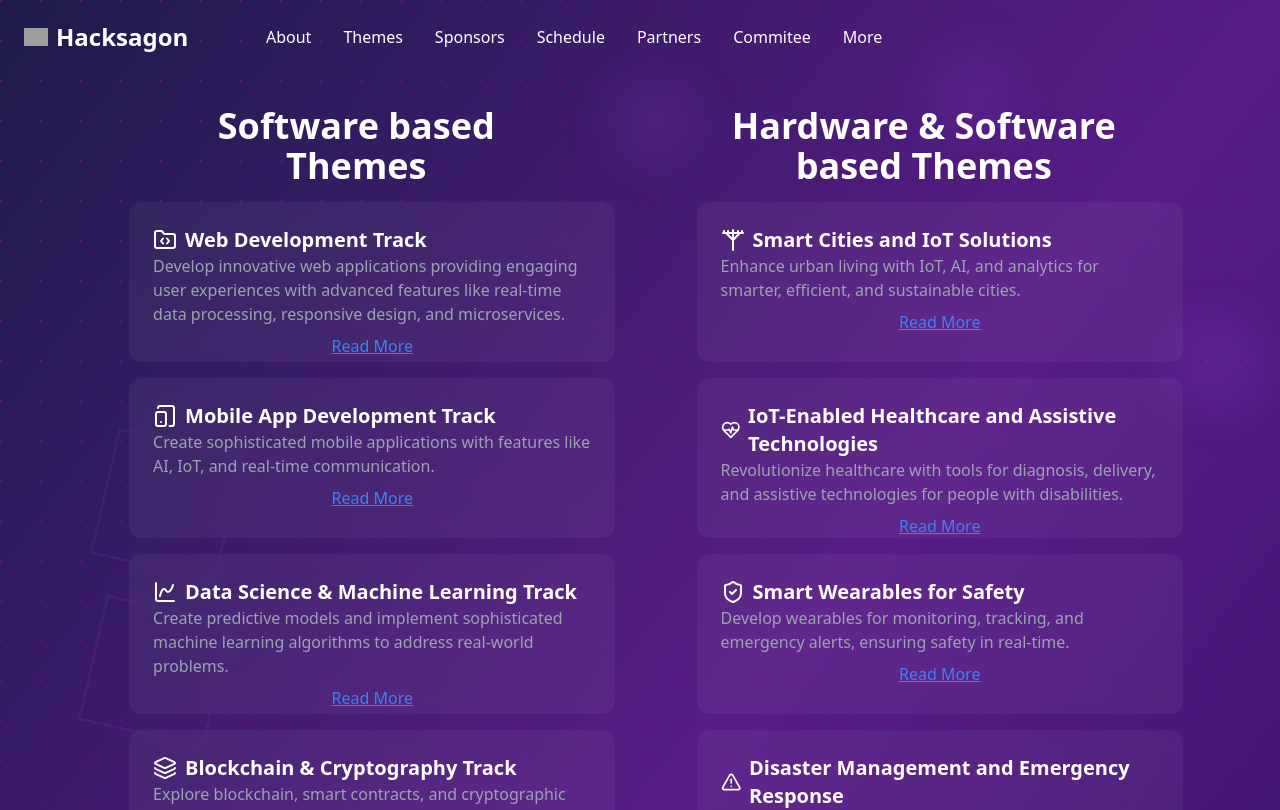
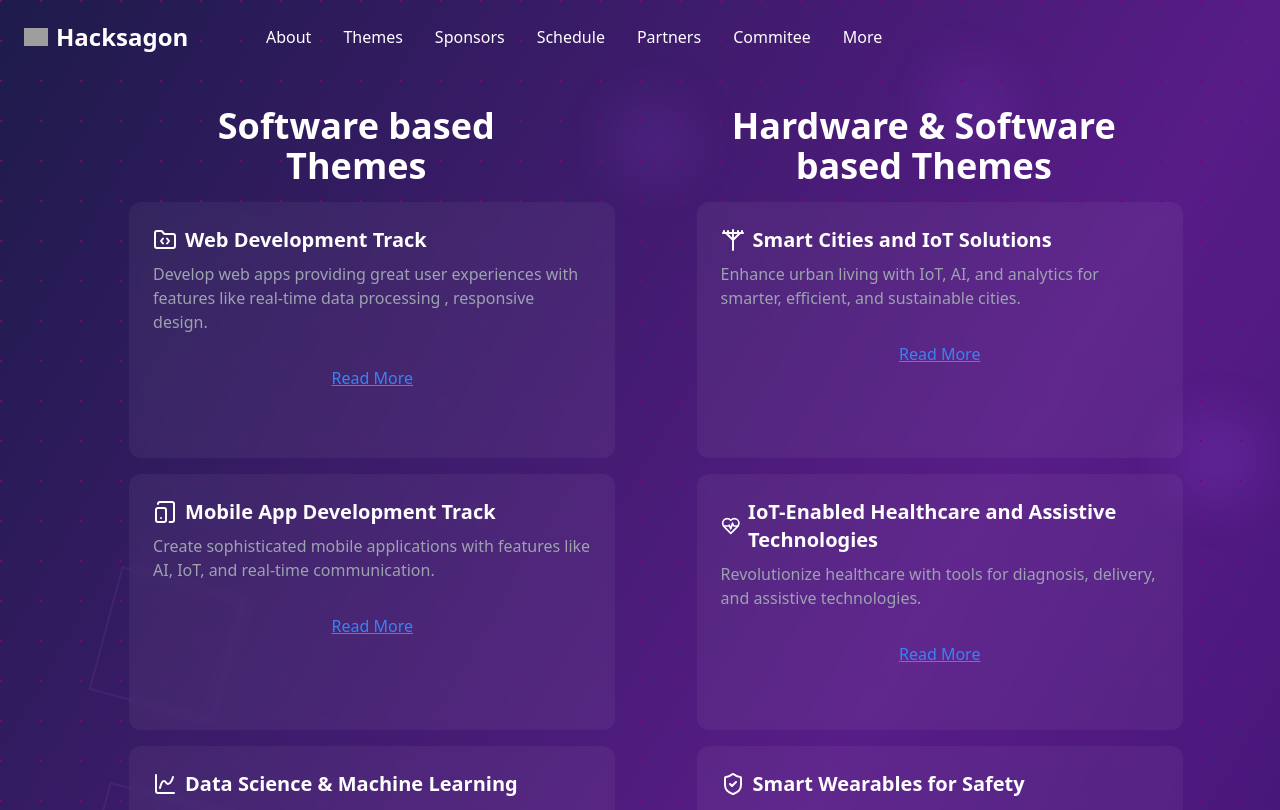
Before and after one commit to AdityaKrSingh26/Hacksagon, a React (Vite) app: page /themes in a window 1280 px wide. Shown: the top 810 px of the page. Built offline with nearby package versions, Linux system fonts and the light colour scheme; grey boxes are pictures that could not be loaded.

Commit message:
image logo

```diff
--- a/src/Pages/Themes/Themes.tsx
+++ b/src/Pages/Themes/Themes.tsx
@@ -15,6 +15,7 @@ const Themes = () => {
       <div className="w-[80%] md:w-[65%] flex flex-col mx-auto bg-white/5 backdrop-blur-sm rounded-xl p-6 text-xl">
         <strong>Note: </strong> Please note that the technology stacks and challenge ideas mentioned are not mandatory; they are intended to provide an overview, guide participants in their project development, and inspire their work.
         <br />
+        <br />
         <Link to="https://bit.ly/hacksagon-template" className="mx-auto rounded-full p-3 bg-purple-500 hover:bg-purple-600 px-6 py-2  font-semibold transition-colors ">PPT Template</Link>
       </div>
       <br />
--- a/src/components/HardwareThemes.tsx
+++ b/src/components/HardwareThemes.tsx
@@ -1,13 +1,11 @@
 import { UtilityPole, HeartPulse, ShieldCheck, TriangleAlert, House } from "lucide-react";
 import { H_Tracks } from "../data/HardwareTracks";
-import { ElementType } from "react";
 import { useState } from "react";
-import { motion } from "motion/react";
 
 const HardwareThemes = () => {
-  const [expanded, setExpanded] = useState(Array(H_Tracks.length).fill(false));
+  const [expanded, setExpanded] = useState<boolean[]>(Array(H_Tracks.length).fill(false));
 
-  const toggleDetails = (index: number) => {
+  const toggleDetails = (index: number): void => {
     setExpanded((prevState) => {
       const newState = [...prevState];
       newState[index] = !newState[index];
@@ -21,7 +19,7 @@ const HardwareThemes = () => {
         Hardware & Software <br /> based Themes
       </h2>
       {H_Tracks.map((track, index) => {
-        const IconComponent: ElementType = {
+        const IconComponent = {
           UtilityPole,
           HeartPulse,
           ShieldCheck,
@@ -30,62 +28,86 @@ const HardwareThemes = () => {
         }[track.icon] || UtilityPole;
 
         return (
-          <motion.div
-            className="w-full"
+          <div
             key={index}
-            initial={{ x: index % 2 === 0 ? 1000 : -1000 }}
-            animate={{ x: 0 }}
-            transition={{
-              type: "spring",
-              stiffness: 50,
-              damping: 8,
+            className="transform transition-transform duration-500"
+            style={{
+              transform: `translateX(${index % 2 === 0 ? '100%' : '-100%'})`,
+              animation: `slideIn 0.5s ease-out ${index * 0.1}s forwards`,
             }}
           >
             <section
-              className={`bg-white/5 backdrop-blur-sm rounded-xl p-6 hover:bg-white/10 w-full m-4 flex flex-col transition-all duration-500 ${
-                expanded[index] ? "h-auto" : "h-52 md:h-40"
+              className={`bg-white/5 backdrop-blur-sm rounded-xl p-6 hover:bg-white/10 w-full m-4 relative overflow-hidden transition-all duration-500 ease-in-out ${
+                expanded[index] ? 'min-h-[600px]' : 'h-64'
               }`}
             >
-              <div className="flex items-center">
-                <IconComponent />
+              <div className="h-full flex flex-col">
+                <div className="flex items-center mb-2">
+                  <IconComponent className="w-6 h-6" />
                   <h3 className="text-xl font-semibold ml-2">{track.title}</h3>
                 </div>
+
+                <div className="mb-4">
                   <p className="text-gray-400">{track.description}</p>
+                </div>
+
                 <div
-  className="transition-all duration-500 ease-in-out overflow-hidden"
-  style={{ maxHeight: expanded[index] ? "2000px" : "0" }}
+                  className="transition-all duration-500 ease-in-out overflow-hidden flex-grow"
+                  style={{
+                    maxHeight: expanded[index] ? '2000px' : '0',
+                    opacity: expanded[index] ? 1 : 0
+                  }}
                 >
-  <p className="text-gray-400 mt-2 leading-tight">
+                  <div className="space-y-4">
+                    <div>
+                      <p className="text-gray-400 leading-tight">
                         <strong>Objective:</strong> {track.objective}
                       </p>
-  <p className="text-gray-400 mt-2 leading-tight">
-    <strong>Technology Stack:</strong>
+                    </div>
+
+                    <div>
+                      <p className="text-gray-400 leading-tight font-semibold">
+                        Technology Stack:
                       </p>
                       <ul className="text-gray-400 list-disc pl-6 mt-1">
                         {track.techStack.map((tech, idx) => (
-      <li key={`tech-${idx}`}>{tech}</li>
-    ))}
-  </ul>
-  <p className="text-gray-400 mt-2 leading-tight">
-    <strong>Challenge Ideas:</strong>
-  </p>
-  <ul className="text-gray-400 list-disc pl-6 mt-1">
-    {track.challengeIdeas.map((idea, idx) => (
-      <li key={`challenge-${idx}`}>{idea}</li>
+                          <li key={`tech-${idx}`} className="leading-tight">{tech}</li>
                         ))}
                       </ul>
                     </div>
 
+                    <div>
+                      <p className="text-gray-400 leading-tight font-semibold">
+                        Challenge Ideas:
+                      </p>
+                      <ul className="text-gray-400 list-disc pl-6 mt-1">
+                        {track.challengeIdeas.map((idea, idx) => (
+                          <li key={`challenge-${idx}`} className="leading-tight">{idea}</li>
+                        ))}
+                      </ul>
+                    </div>
+                  </div>
+                </div>
+
                 <button
-                className="text-blue-500 mt-2 underline"
+                  className="text-blue-500 hover:text-blue-600 underline focus:outline-none mt-4"
                   onClick={() => toggleDetails(index)}
                 >
                   {expanded[index] ? "Read Less" : "Read More"}
                 </button>
+              </div>
             </section>
-          </motion.div>
+          </div>
         );
       })}
+
+      <style>{`
+        @keyframes slideIn {
+          to {
+            transform: translateX(0);
+          }
+        }
+      `}</style>
     </div>
   );
 };
--- a/src/components/SoftwareThemes.tsx
+++ b/src/components/SoftwareThemes.tsx
@@ -1,13 +1,28 @@
-import { FolderCode, TabletSmartphone, ChartSpline, Layers, Rocket } from "lucide-react";
+import { FolderCode, TabletSmartphone, ChartSpline, Layers, Rocket, LucideIcon } from "lucide-react";
 import { S_Tracks } from "../data/SoftwareTracks";
-import { ElementType } from "react";
 import { useState } from "react";
-import { motion } from "motion/react";
+
+interface Track {
+  icon: "FolderCode" | "TabletSmartphone" | "ChartSpline" | "Layers" | "Rocket";
+  title: string;
+  description: string;
+  objective: string;
+  techStack: string[];
+  challengeIdeas: string[];
+}
+
+const iconMap: Record<Track["icon"], LucideIcon> = {
+  FolderCode,
+  TabletSmartphone,
+  ChartSpline,
+  Layers,
+  Rocket
+};
 
 const SoftwareThemes = () => {
-  const [expanded, setExpanded] = useState(Array(S_Tracks.length).fill(false));
+  const [expanded, setExpanded] = useState<boolean[]>(Array(S_Tracks.length).fill(false));
 
-  const toggleDetails = (index: number) => {
+  const toggleDetails = (index: number): void => {
     setExpanded((prevState) => {
       const newState = [...prevState];
       newState[index] = !newState[index];
@@ -18,73 +33,92 @@ const SoftwareThemes = () => {
   return (
     <div className="w-full md:w-2/5">
       <h2 className="text-4xl font-bold mb-4 text-center">
-        Software based <br /> Themes
+        Software based<br /> Themes
       </h2>
       {S_Tracks.map((track, index) => {
-        const IconComponent: ElementType = {
-          FolderCode,
-          TabletSmartphone,
-          ChartSpline,
-          Layers,
-          Rocket,
-        }[track.icon] || FolderCode;
+        const Icon = iconMap[track.icon];
 
         return (
-          <motion.div
+          <div
             key={index}
-            initial={{ x: index % 2 === 0 ? 1000 : -1000 }}
-            animate={{ x: 0 }}
-            transition={{
-              type: "spring",
-              stiffness: 50,
-              damping: 8,
+            className="transform transition-transform duration-500"
+            style={{
+              transform: `translateX(${index % 2 === 0 ? '100%' : '-100%'})`,
+              animation: `slideIn 0.5s ease-out ${index * 0.1}s forwards`,
             }}
           >
             <section
-              className={`bg-white/5 backdrop-blur-sm rounded-xl p-6 hover:bg-white/10 w-full m-4 flex flex-col transition-all duration-500
-                ${expanded[index] ? "h-auto" : "h-52 md:h-40"}
-              `}
+              className={`bg-white/5 backdrop-blur-sm rounded-xl p-6 hover:bg-white/10 w-full m-4 relative overflow-hidden transition-all duration-500 ease-in-out ${
+                expanded[index] ? 'min-h-[600px]' : 'h-64'
+              }`}
             >
-              <div className="flex items-center">
-                <IconComponent />
+              <div className="h-full flex flex-col">
+                <div className="flex items-center mb-2">
+                  <Icon className="w-6 h-6" />
                   <h3 className="text-xl font-semibold ml-2">{track.title}</h3>
                 </div>
+
+                <div className="mb-4">
                   <p className="text-gray-400">{track.description}</p>
+                </div>
+
                 <div
-                className="transition-all duration-500 ease-in-out overflow-hidden"
-                style={{ maxHeight: expanded[index] ? "2000px" : "0" }}
+                  className="transition-all duration-500 ease-in-out overflow-hidden flex-grow"
+                  style={{
+                    maxHeight: expanded[index] ? '2000px' : '0',
+                    opacity: expanded[index] ? 1 : 0
+                  }}
                 >
-                <p className="text-gray-400 mt-2 leading-tight">
+                  <div className="space-y-4">
+                    <div>
+                      <p className="text-gray-400 leading-tight">
                         <strong>Objective:</strong> {track.objective}
                       </p>
-                <p className="text-gray-400 mt-2 leading-tight">
-                  <strong>Technology Stack:</strong>
+                    </div>
+
+                    <div>
+                      <p className="text-gray-400 leading-tight font-semibold">
+                        Technology Stack:
                       </p>
                       <ul className="text-gray-400 list-disc pl-6 mt-1">
                         {track.techStack.map((tech, idx) => (
-                    <li key={`tech-${idx}`}>{tech}</li>
-                  ))}
-                </ul>
-                <p className="text-gray-400 mt-2 leading-tight">
-                  <strong>Challenge Ideas:</strong>
-                </p>
-                <ul className="text-gray-400 list-disc pl-6 mt-1">
-                  {track.challengeIdeas.map((idea, idx) => (
-                    <li key={`challenge-${idx}`}>{idea}</li>
+                          <li key={`tech-${idx}`} className="leading-tight">{tech}</li>
                         ))}
                       </ul>
                     </div>
 
+                    <div>
+                      <p className="text-gray-400 leading-tight font-semibold">
+                        Challenge Ideas:
+                      </p>
+                      <ul className="text-gray-400 list-disc pl-6 mt-1">
+                        {track.challengeIdeas.map((idea, idx) => (
+                          <li key={`challenge-${idx}`} className="leading-tight">{idea}</li>
+                        ))}
+                      </ul>
+                    </div>
+                  </div>
+                </div>
+
                 <button
-                className="text-blue-500 mt-2 underline"
+                  className="text-blue-500 hover:text-blue-600 underline focus:outline-none mt-4"
                   onClick={() => toggleDetails(index)}
                 >
                   {expanded[index] ? "Read Less" : "Read More"}
                 </button>
+              </div>
             </section>
-          </motion.div>
+          </div>
         );
       })}
+
+      <style>{`
+        @keyframes slideIn {
+          to {
+            transform: translateX(0);
+          }
+        }
+      `}</style>
     </div>
   );
 };
--- a/src/data/HardwareTracks.ts
+++ b/src/data/HardwareTracks.ts
@@ -20,7 +20,7 @@ export const H_Tracks = [
   {
     icon: "HeartPulse",
     title: "IoT-Enabled Healthcare and Assistive Technologies",
-    description: "Revolutionize healthcare with tools for diagnosis, delivery, and assistive technologies for people with disabilities.",
+    description: "Revolutionize healthcare with tools for diagnosis, delivery, and assistive technologies.",
     objective: "To create innovative tools that improve healthcare delivery, enable early diagnosis, and assist individuals with disabilities.",
     techStack: [
       "Hardware: Wearables, Raspberry Pi, Arduino, ECG, SpO2 sensors",
@@ -52,7 +52,7 @@ export const H_Tracks = [
   {
     icon: "TriangleAlert",
     title: "Disaster Management and Emergency Response",
-    description: "Develop tools and systems to enhance preparedness, response, and recovery during emergencies and disasters.",
+    description: "Develop tools and systems to enhance preparedness, response, and recovery.",
     objective: "To create tools and systems that improve disaster preparedness, response, and recovery.",
     techStack: [
       "Hardware: Drones, IoT sensors, GPS trackers",
--- a/src/data/SoftwareTracks.ts
+++ b/src/data/SoftwareTracks.ts
@@ -2,8 +2,8 @@ export const S_Tracks = [
   {
     icon: "FolderCode",
     title: "Web Development Track",
-    description: "Develop innovative web applications providing engaging user experiences with advanced features like real-time data processing, responsive design, and microservices.",
-    objective: "To develop innovative web applications that provide engaging user experiences, leverage modern technologies, and incorporate advanced features like real-time data processing, responsive design, and microservices architecture.",
+    description: "Develop web apps providing great user experiences with features like real-time data processing , responsive design.",
+    objective: "To develop innovative web applications that provide engaging user experiences, leverage modern technologies, and incorporate advanced features like real-time data processing and responsive design .",
     techStack: [
       "Front-end: HTML, CSS, JavaScript (ES6+), React/Angular, Tailwind CSS/SCSS, WebSockets",
       "Back-end: Node.js, Express.js, MongoDB/PostgreSQL, RESTful APIs/GraphQL",
@@ -33,8 +33,8 @@ export const S_Tracks = [
   },
   {
     icon: "ChartSpline",
-    title: "Data Science & Machine Learning Track",
-    description: "Create predictive models and implement sophisticated machine learning algorithms to address real-world problems.",
+    title: "Data Science & Machine Learning ",
+    description: "Create predictive models and implement sophisticated machine learning algorithms to solve real-world problems.",
     objective: "To create predictive models, analyze large datasets, and implement sophisticated machine learning algorithms that can address real-world problems.",
     techStack: [
       "Programming: Python, NumPy, Pandas, Scikit-Learn, TensorFlow, PyTorch",
@@ -51,7 +51,7 @@ export const S_Tracks = [
   {
     icon: "Layers",
     title: "Blockchain & Cryptography Track",
-    description: "Explore blockchain, smart contracts, and cryptographic techniques for security, scalability, and decentralization.",
+    description: "Explore blockchain, contracts, and cryptographic techniques for security, scalability, and decentralization.",
     objective: "To explore the implementation of blockchain technology, smart contracts, and cryptographic techniques in real-world applications, ensuring security, scalability, and decentralization.",
     techStack: [
       "Blockchain: Ethereum, Hyperledger, Solidity, Truffle, Remix",
--- a/src/data/TechnicalPartners.ts
+++ b/src/data/TechnicalPartners.ts
@@ -11,7 +11,7 @@ export const TechnicalPartners = [
   },
   {
     name: "IEEE Student Branch of ABV-IIITM",
-    img: "https://i.postimg.cc/WzJJkLm3/ieee-black.png",
+    img: "https://lh3.googleusercontent.com/d/1YUMnL6PVQH5gI-bC72-AprkaUP01ejev",
     desc: "The ABV-IIITM IEEE Student Branch, established in 2019, is a dynamic platform that connects academia and industry. Through workshops, seminars, and competitions, it provides students with hands-on experience, enhancing their technical skills and preparing them for challenges."
   },
   {
```
Lines whose indentation alone changed are shown as unchanged.
